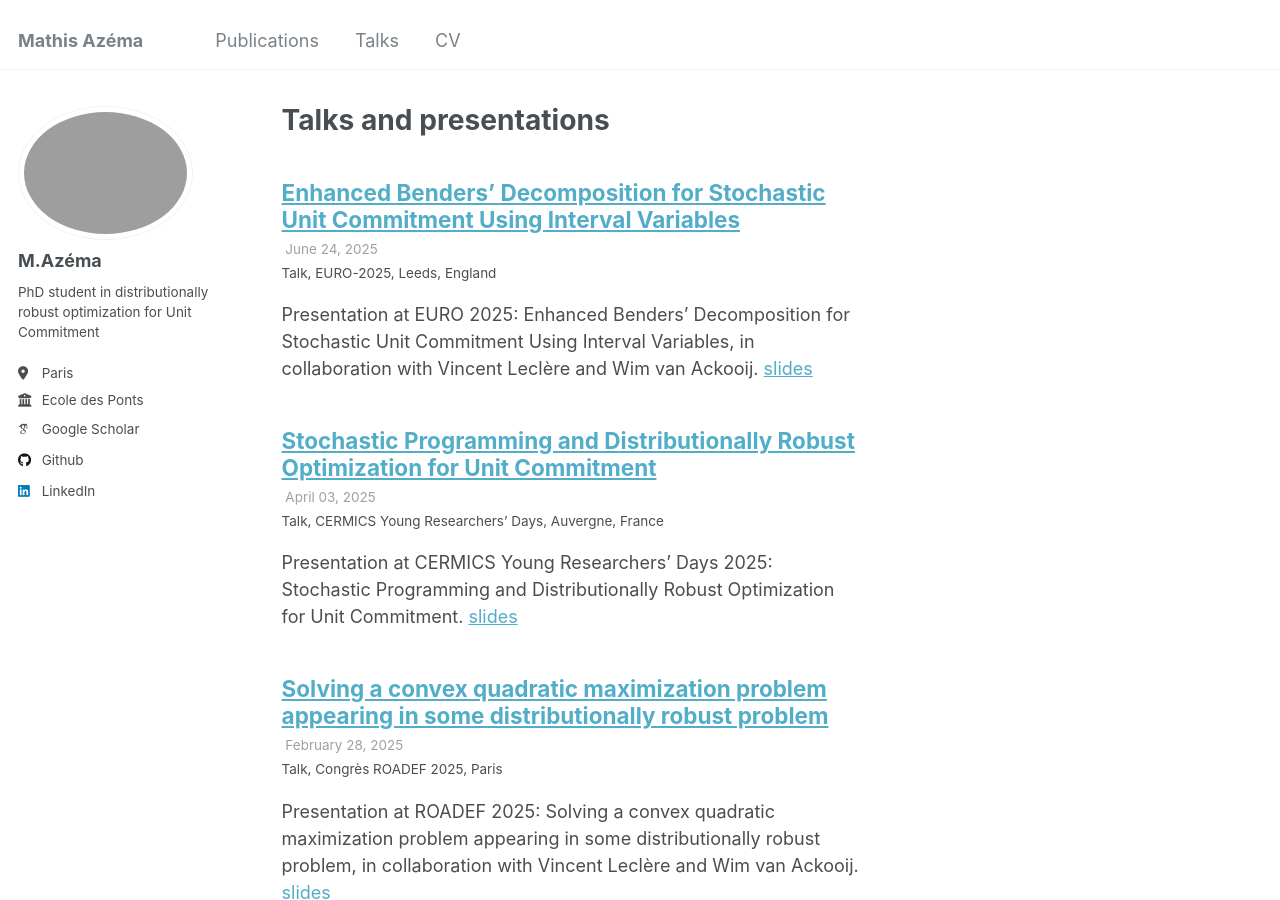
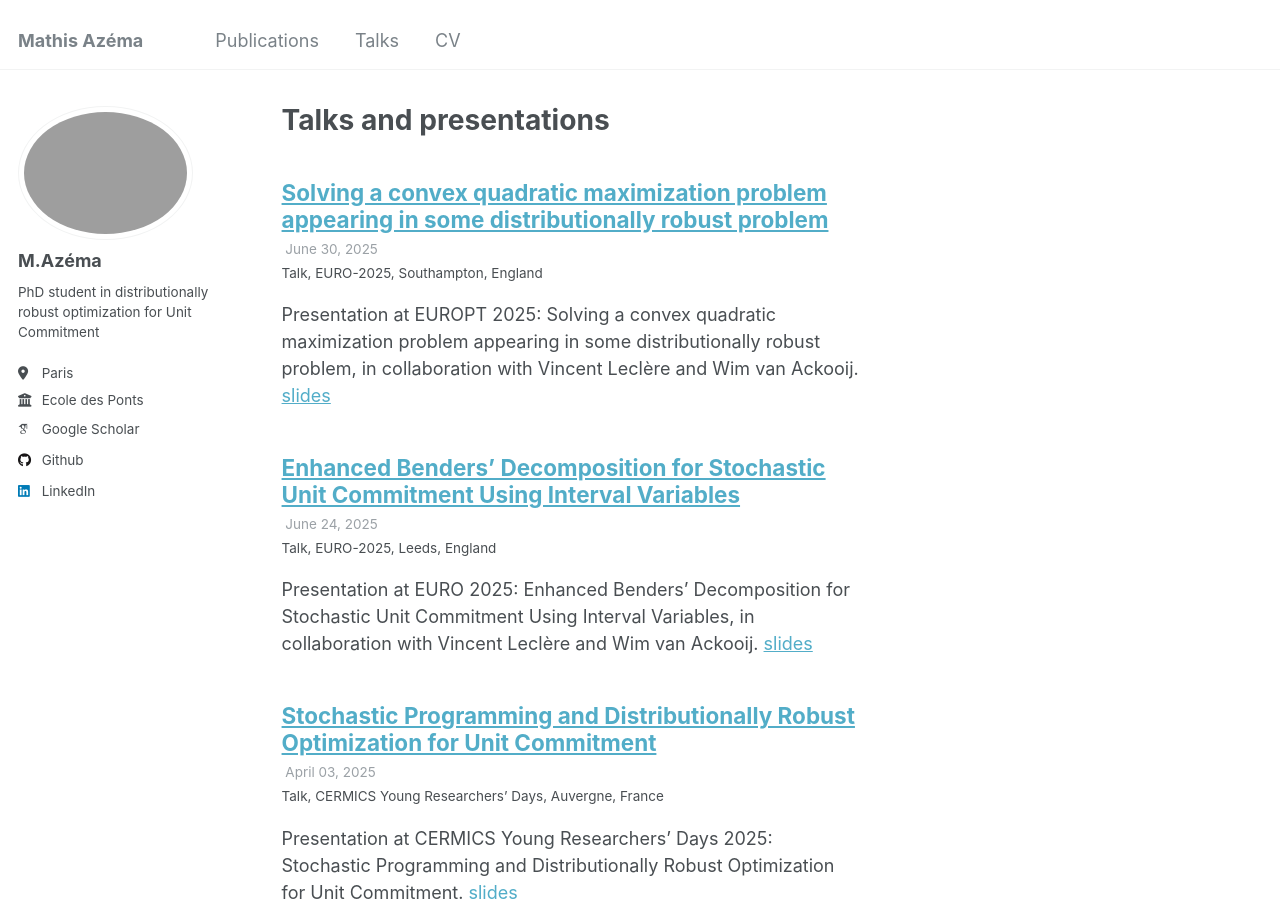
Before and after one commit to MathisAzema/mathisazema.github.io, a Jekyll site: the page built from _pages/talks.html, in a window 1280 px wide and 900 px high. Built offline with Jekyll 4.4.1, drawn with Linux system fonts in a browser that asks for light colours; some web fonts are replaced.

Commit message:
slides EUROPT

```diff
--- /dev/null
+++ b/_talks/2025-EUROPT.md
@@ -0,0 +1,12 @@
+---
+title: "Solving a convex quadratic maximization problem appearing in some distributionally robust problem"
+collection: talks
+type: "Talk"
+permalink: /talks/2025-EUROPT
+venue: "EURO-2025"
+date: 2025-06-30
+location: "Southampton, England"
+slidesurl: 'http://mathisazema.github.io/files/2025-EUROPT.pdf'
+---
+Presentation at EUROPT 2025: Solving a convex quadratic maximization problem appearing in some distributionally robust problem, in collaboration with Vincent Leclère and Wim van Ackooij.
+[slides](../files/2025-EURO.pdf)
```
Also changed, not shown: _pages/about.md (+0 -2 lines), 1 other file.
